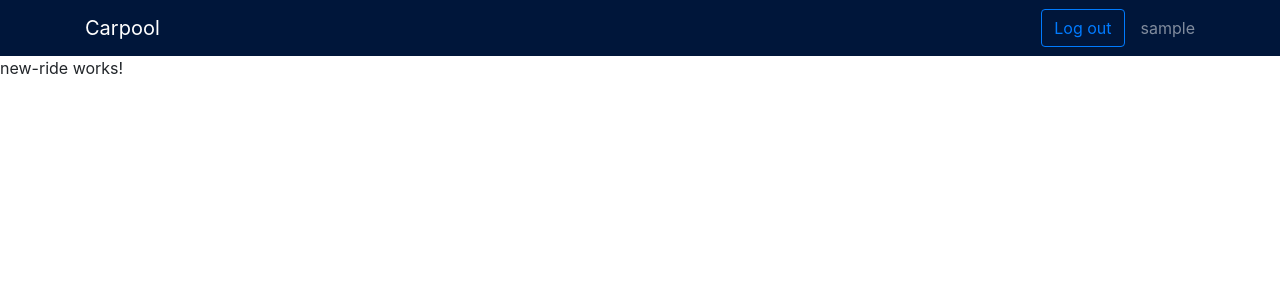
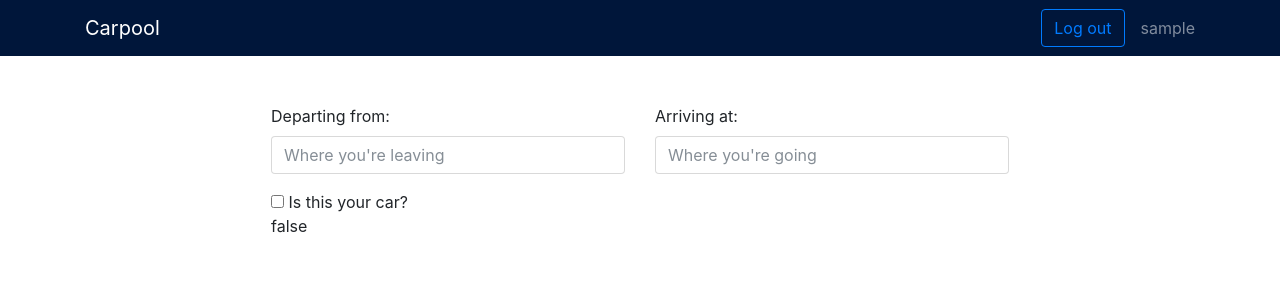
Before and after one commit to rice-apps/carpool-angular, an Angular app: page /rides/new in a window 1280 px wide. Shown: the top 300 px of the page. Built offline with nearby package versions, Linux system fonts and the light colour scheme; sample sign-in values are in the browser's storage.

Commit message:
add new ride and ride-detail component

```diff
--- a/src/app/app-routing.module.ts
+++ b/src/app/app-routing.module.ts
@@ -5,6 +5,7 @@ import {LandingPageComponent} from "./components/landing-page/landing-page.compo
 import {RideListComponent} from "./components/ride-list/ride-list.component";
 import {AuthGuard} from "./guards/auth.guard";
 import {NewRideComponent} from "./components/new-ride/new-ride.component";
+import {RideDetailComponent} from "./components/ride-detail/ride-detail.component";
 
 
 const routes: Routes = [
@@ -32,6 +33,11 @@ const routes: Routes = [
         path: 'new',
         component: NewRideComponent
       },
+
+      {
+        path: ':_id',
+        component: RideDetailComponent
+      }
     ]
   }
 
--- a/src/app/components/new-ride/new-ride.component.css
+++ b/src/app/components/new-ride/new-ride.component.css
@@ -0,0 +1,4 @@
+.new-ride-container {
+  width: 60%;
+  margin: 0 auto;
+}
--- a/src/app/components/new-ride/new-ride.component.html
+++ b/src/app/components/new-ride/new-ride.component.html
@@ -1,3 +1,38 @@
-<p>
-  new-ride works!
-</p>
+<div class="container new-ride-container mt-5">
+  <form [formGroup]="newRideForm">
+    <div class="row">
+      <div class="col-lg-6">
+        <div class="form-group">
+          <label for="departureInput">Departing from:</label>
+          <input formControlName="departingFrom" type="text" class="form-control" id="departureInput" placeholder="Where you're leaving">
+        </div>
+      </div>
+      <div class="col-lg-6">
+        <div class="form-group">
+          <label for="arrivalInput">Arriving at:</label>
+          <input formControlName="arrivingAt" type="text" class="form-control" id="arrivalInput" placeholder="Where you're going">
+        </div>
+      </div>
+    </div>
+
+    <div class="row">
+      <div class="col-lg-6">
+        <div class="form-group">
+          <div class="form-check">
+            <label class="form-check-label">
+              <input formControlName="isOwnCar" class="form-check-input" type="checkbox"> Is this your car?
+            </label>
+            <p>{{isOwnCar}}</p>
+          </div>
+        </div>
+      </div>
+      <div class="col-lg-6">
+        <div *ngIf="isOwnCar" class="form-group">
+          <label for="spotsInput">Number of spots:</label>
+          <input type="number" class="form-control" id="spotsInput" placeholder="Spots">
+
+        </div>
+      </div>
+    </div>
+  </form>
+</div>
--- a/src/app/components/new-ride/new-ride.component.ts
+++ b/src/app/components/new-ride/new-ride.component.ts
@@ -1,4 +1,5 @@
 import { Component, OnInit } from '@angular/core';
+import {FormBuilder, FormGroup, Validators} from "@angular/forms";
 
 @Component({
   selector: 'app-new-ride',
@@ -7,9 +8,17 @@ import { Component, OnInit } from '@angular/core';
 })
 export class NewRideComponent implements OnInit {
 
-  constructor() { }
+  private newRideForm: FormGroup;
+  isOwnCar: boolean = false;
+
+  constructor(private fb: FormBuilder) { }
 
   ngOnInit() {
+    this.newRideForm = this.fb.group({
+      departingFrom: ['', Validators.required],
+      arrivingAt: ['', Validators.required],
+      isOwnCar: ['']
+    })
   }
 
 }
--- /dev/null
+++ b/src/app/components/ride-detail/ride-detail.component.html
@@ -0,0 +1,14 @@
+<div class="container">
+  <div class="card mt-2" style ="width:60rem;">
+    <div class="card-body">
+      <h4 class="card-title">{{ride.title}}</h4>
+      <p class = "card-description"> Description: {{ride.description}} </p>
+      <p class = "card-departureTime">Departure Time: {{ride.departure_time | date: 'medium'}} </p>
+      <p class = "card-arrivalTime"> Arrival Time: {{ride.arrival_time| date: 'medium'}} </p>
+      <p class = "card-departureAddress"> Departing From: {{ride.departing_from}} </p>
+      <p class = "card-arrivalAddress"> Arriving At: {{ride.arriving_at}} </p>
+      <p class = "card-meetingLocation">Meeting Location: {{ride.meeting_location}} </p>
+      <a href="#" class ="btn btn-primary" >BOOK NOW</a>
+    </div>
+  </div>
+</div>
--- /dev/null
+++ b/src/app/components/ride-detail/ride-detail.component.ts
@@ -0,0 +1,24 @@
+import { Component, OnInit } from '@angular/core';
+import {RideService} from "../../services/ride-service/ride.service";
+import {Ride} from "../../models/ride";
+import {ActivatedRoute} from "@angular/router";
+
+@Component({
+  selector: 'app-ride-detail',
+  templateUrl: './ride-detail.component.html',
+  styleUrls: ['./ride-detail.component.css']
+})
+export class RideDetailComponent implements OnInit {
+
+  ride: Ride;
+
+  constructor(private rideService: RideService, private route: ActivatedRoute) { }
+
+  ngOnInit() {
+    this.route.params.subscribe(params => {
+      this.rideService.getRide(params['_id'])
+        .then(ride => this.ride = ride);
+    })
+  }
+
+}
--- a/src/app/components/ride-list/ride-list.component.html
+++ b/src/app/components/ride-list/ride-list.component.html
@@ -1,5 +1,5 @@
 <div class="container mt-5">
-  <div class="card mt-2" *ngFor="let ride of rides">
+  <div [routerLink]="['/rides', ride._id]" class="card mt-2" *ngFor="let ride of rides">
     <h4 class="card-header">{{ride.title}}</h4>
     <div class="card-body">
       <p>{{ride.description}}</p>
--- a/src/app/models/ride.ts
+++ b/src/app/models/ride.ts
@@ -1,8 +1,14 @@
 import {User} from "./user";
 
 export class Ride {
+  _id: String;
   title: String;
   description: String;
+
+  departing_from: String;
+  arriving_at: String;
+  meeting_location: String;
+
   cost: Number;
   spots: Number;
   vehicle_type: String;
--- a/src/app/services/ride-service/ride.service.ts
+++ b/src/app/services/ride-service/ride.service.ts
@@ -32,4 +32,10 @@ export class RideService {
       .catch(err => console.log(err));
   }
 
+  getRide(ride_id: String): Promise<any> {
+    return this.http.get(`${this.apiUrl}/rides/${ride_id}`, this.jwt())
+      .toPromise()
+      .then(res => res.json())
+      .catch(err => console.log(err));
+  }
 }
```
Also changed, not shown: src/app/app.module.ts (+7 -2 lines), src/app/components/ride-detail/ride-detail.component.css (added), 1 other file (tests, documents, lock files or other folders).
